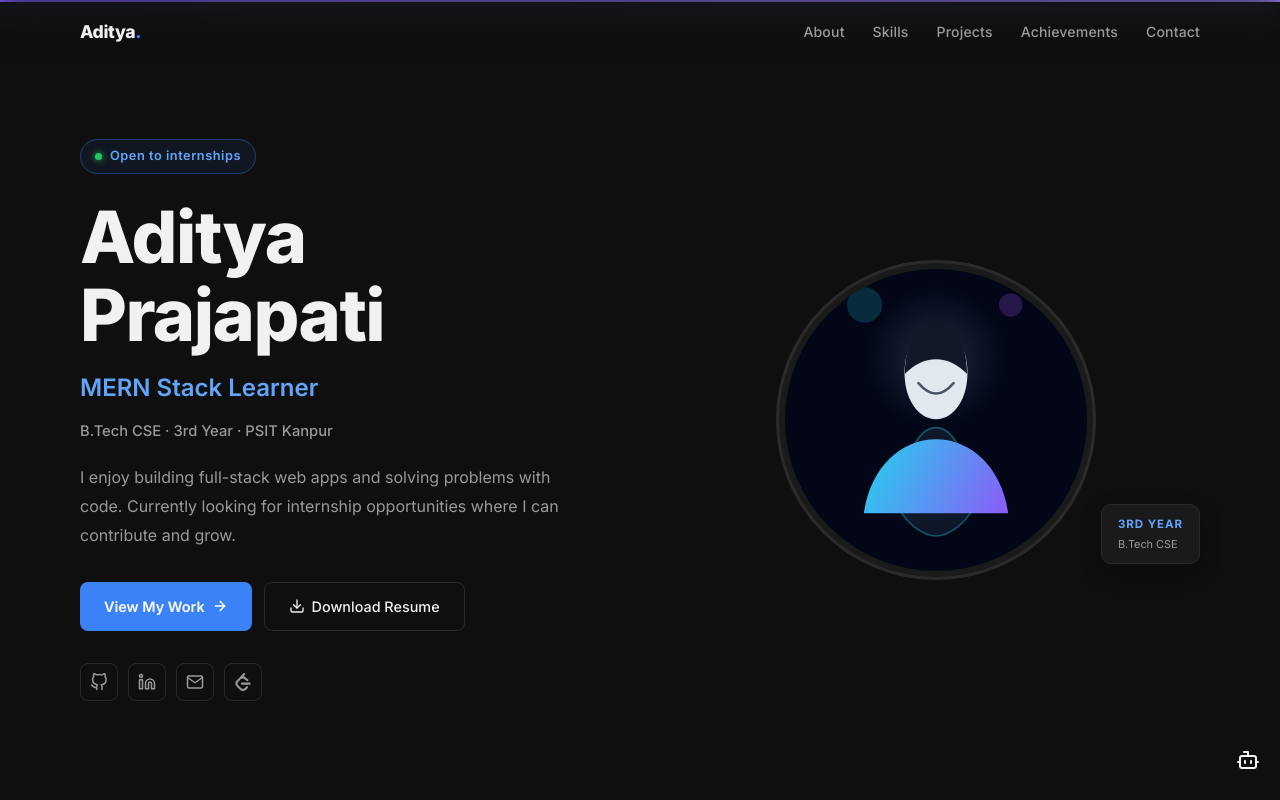
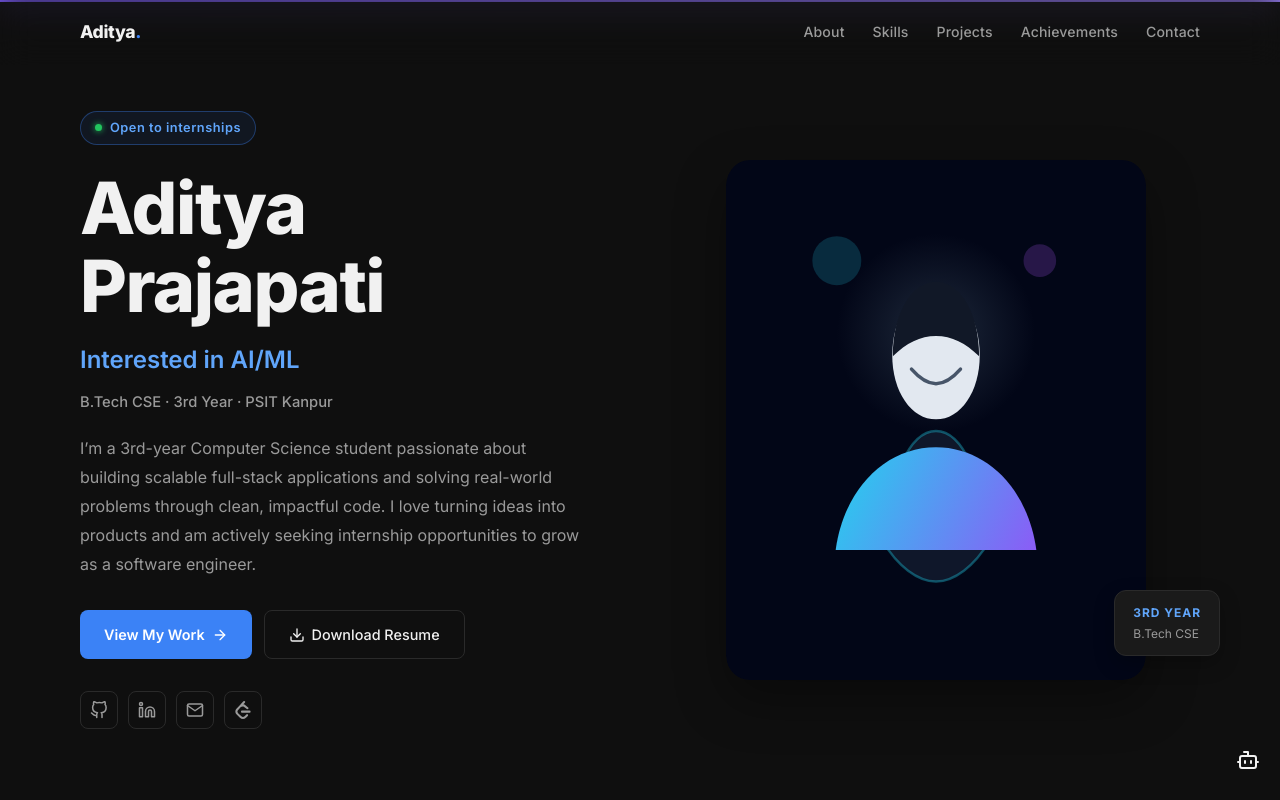
Before and after one commit to Aditya4405/portfolio, a React (Vite) app in the folder Portfolio/: page / in a window 1280 px wide. Shown: the top 800 px of the page. Built offline with nearby package versions, Linux system fonts and the light colour scheme.

Commit message:
Update HeroSection: modify roles, enhance bio content, and improve profile image styling for better presentation

```diff
--- a/Portfolio/src/components/sections/HeroSection.jsx
+++ b/Portfolio/src/components/sections/HeroSection.jsx
@@ -11,7 +11,7 @@ const socialIcons = {
   LeetCode: SiLeetcode,
 }
 
-const ROLES = ['Full-Stack Developer', 'MERN Stack Learner', 'Open to Internships']
+const ROLES = ['JAVA Backend Developer', 'Interested in AI/ML', 'Open to Internships']
 
 function TypewriterText({ strings }) {
   const [displayed, setDisplayed] = useState('')
@@ -164,7 +164,7 @@ function HeroSection({ personalInfo, resumeUrl }) {
                 marginBottom: '32px',
               }}
             >
-              I enjoy building full-stack web apps and solving problems with code. Currently looking for internship opportunities where I can contribute and grow.
+              I’m a 3rd-year Computer Science student passionate about building scalable full-stack applications and solving real-world problems through clean, impactful code. I love turning ideas into products and am actively seeking internship opportunities to grow as a software engineer.
             </motion.p>
 
             {/* CTAs */}
@@ -213,31 +213,25 @@ function HeroSection({ personalInfo, resumeUrl }) {
   initial={{ opacity: 0, scale: 0.96 }}
   animate={{ opacity: 1, scale: 1 }}
   transition={{ duration: 0.7, ease: 'easeOut', delay: 0.15 }}
-            style={{ display: 'flex', justifyContent: 'center', position: 'relative' }}
+  style={{
+    display: 'flex',
+    justifyContent: 'center',
+    position: 'relative',
+  }}
 >
-            {/* Clean card around image */}
-            <div style={{
-              position: 'relative',
-              borderRadius: '50%',
-              border: '3px solid var(--border)',
-              padding: '6px',
-              background: 'var(--card-bg)',
-              maxWidth: '320px',
-              width: '100%',
-            }}>
   <img
     src={personalInfo.profileImage}
     alt="Aditya Prajapati"
     style={{
       width: '100%',
-                  height: 'auto',
-                  aspectRatio: '1/1',
+      maxWidth: '420px',
+      height: '520px',
       objectFit: 'cover',
-                  borderRadius: '50%',
+      borderRadius: '24px',
       display: 'block',
+      boxShadow: '0 20px 50px rgba(0,0,0,0.35)',
     }}
   />
-            </div>
 
   {/* Floating badge */}
   <motion.div
@@ -246,19 +240,27 @@ function HeroSection({ personalInfo, resumeUrl }) {
     transition={{ duration: 0.5, delay: 0.6 }}
     style={{
       position: 'absolute',
-                bottom: '16px',
-                right: '0px',
+      bottom: '24px',
+      right: '-20px',
       background: 'var(--card-bg)',
       border: '1px solid var(--border)',
-                borderRadius: '10px',
-                padding: '10px 16px',
+      borderRadius: '12px',
+      padding: '12px 18px',
       boxShadow: '0 8px 20px rgba(0,0,0,0.25)',
     }}
   >
-              <p style={{ fontSize: '0.72rem', fontWeight: 700, color: 'var(--accent-light)', letterSpacing: '0.08em', textTransform: 'uppercase' }}>
+    <p style={{
+      fontSize: '0.75rem',
+      fontWeight: 700,
+      color: 'var(--accent-light)',
+      letterSpacing: '0.08em',
+      textTransform: 'uppercase',
+    }}>
       3rd Year
     </p>
-              <p style={{ fontSize: '0.68rem', color: 'var(--text-soft)', marginTop: '2px' }}>B.Tech CSE</p>
+    <p style={{ fontSize: '0.75rem', color: 'var(--text-soft)', marginTop: '2px' }}>
+      B.Tech CSE
+    </p>
   </motion.div>
 </motion.div>
 
```
Lines whose indentation alone changed are shown as unchanged.
